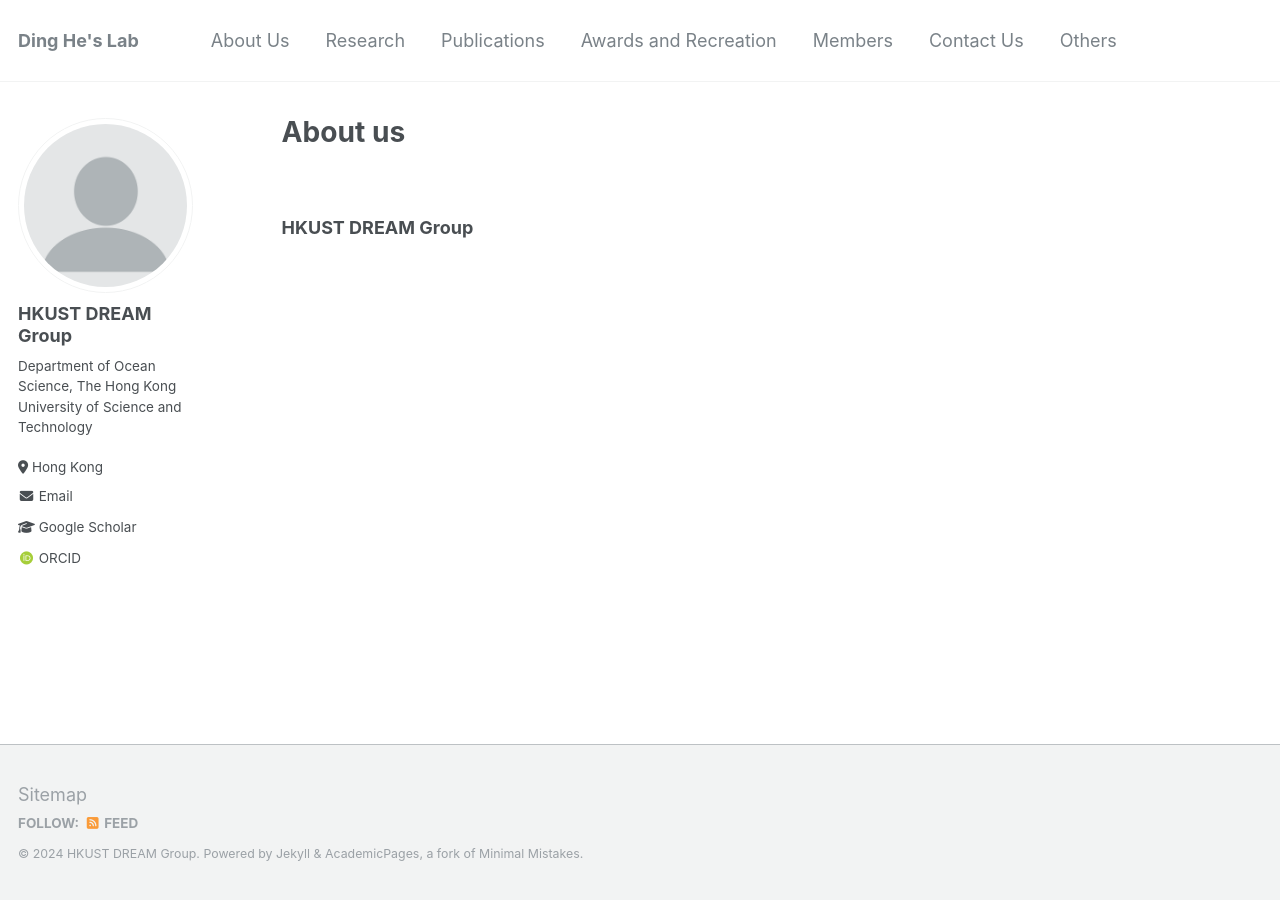
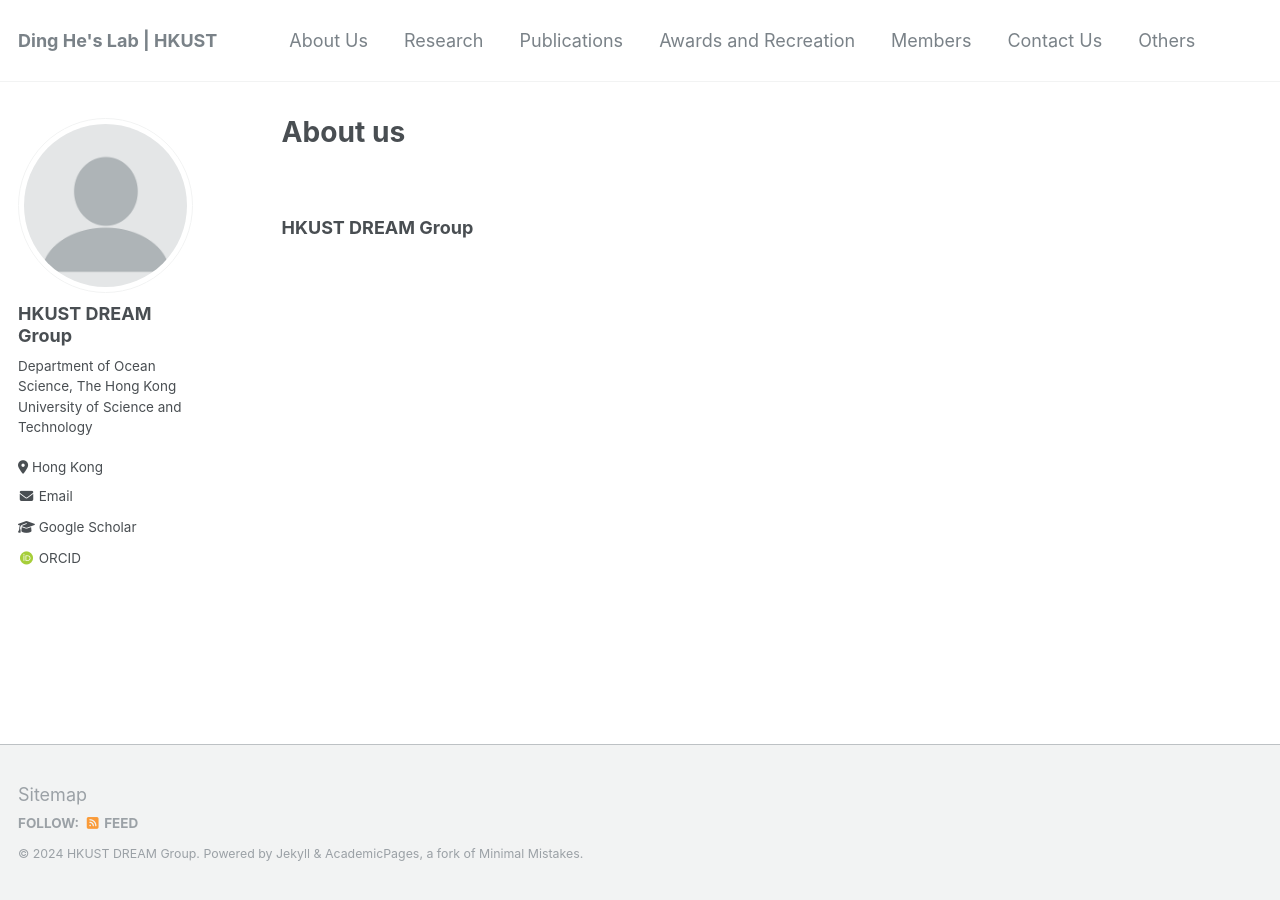
Before and after one commit to hkustDingHe/hkustDingHe.github.io, a Jekyll site: the page built from _pages/about.md, in a window 1280 px wide. Built offline with Jekyll 4.4.1, drawn with Linux system fonts in a browser that asks for light colours; some web fonts are replaced.

Commit message:
Update _config.yml

```diff
--- a/_config.yml
+++ b/_config.yml
@@ -8,7 +8,7 @@
 
 # Basic Site Settings
 locale                   : "en-US"
-title                    : "    Ding He's Lab     "
+title                    : "Ding He's Lab | HKUST"
 title_separator          : "-"
 name                     : &name "HKUST DREAM Group"
 description              : &description "personal description"
```
